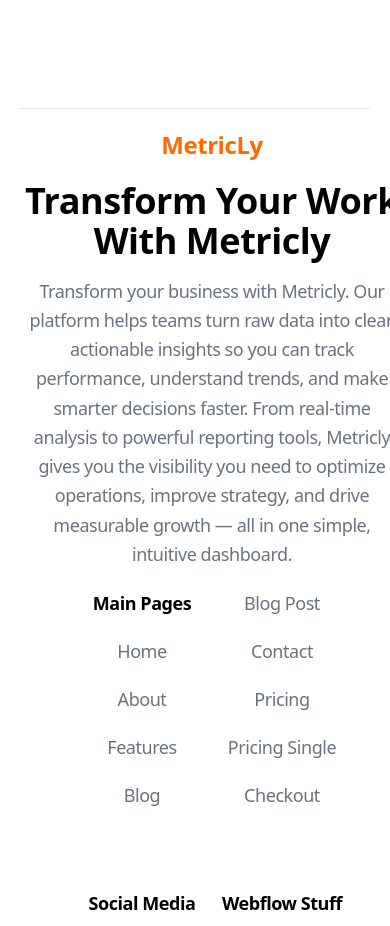
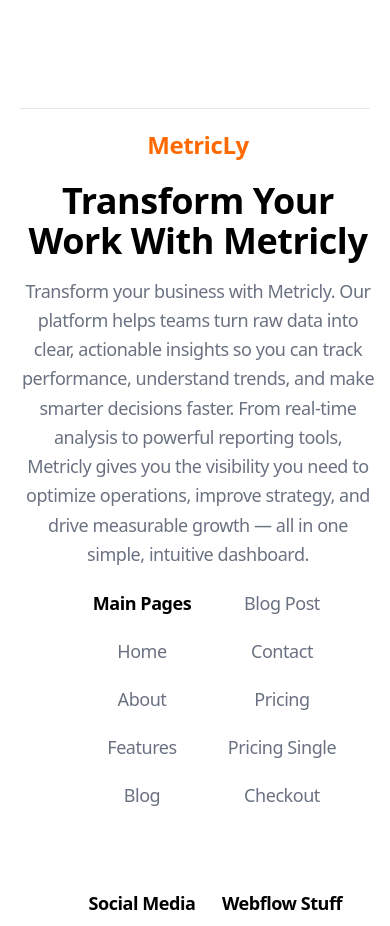
Before and after one commit to Engr-Shegez/metricly, a Next.js app: page / in a window 390 px wide. Shown: the part 9520-10446 px from the top of the page. Built offline with nearby package versions, Linux system fonts and the light colour scheme.

Commit message:
fix: left footer alignment

```diff
--- a/src/components/leftFooter.tsx
+++ b/src/components/leftFooter.tsx
@@ -3,15 +3,15 @@
 const LeftFooter = () => {
   return (
     <div>
-      <h1 className="text-orange-500 text-center mb-5 mt-5 text-2xl font-semibold sm:text-left sm:ml-3 sm:mr-0">
+      <h1 className="text-orange-500 text-center mb-5 mt-5 text-2xl font-semibold sm:text-left pr-7 md:pr-0 sm:ml-3 sm:mr-0">
         MetricLy
       </h1>
 
-      <p className="text-4xl font-bold text-center sm:text-left lg:text-left">
+      <p className="text-4xl font-bold pr-7 md:pr-0 text-center  lg:text-left">
         Transform Your Work With Metricly
       </p>
 
-      <p className="text-center sm:text-left sm:ml-4 ml-0 mt-4 text-gray-500 w-sm max-w-md leading-relaxed mx-auto sm:mx-0">
+      <p className="text-center md:text-left  mt-4 text-gray-500 md:pr-0  w-sm max-w-md leading-relaxed mx-auto pr-7 sm:mx-0">
         Transform your business with Metricly. Our platform helps teams turn raw
         data into clear, actionable insights so you can track performance,
         understand trends, and make smarter decisions faster. From real-time
```
